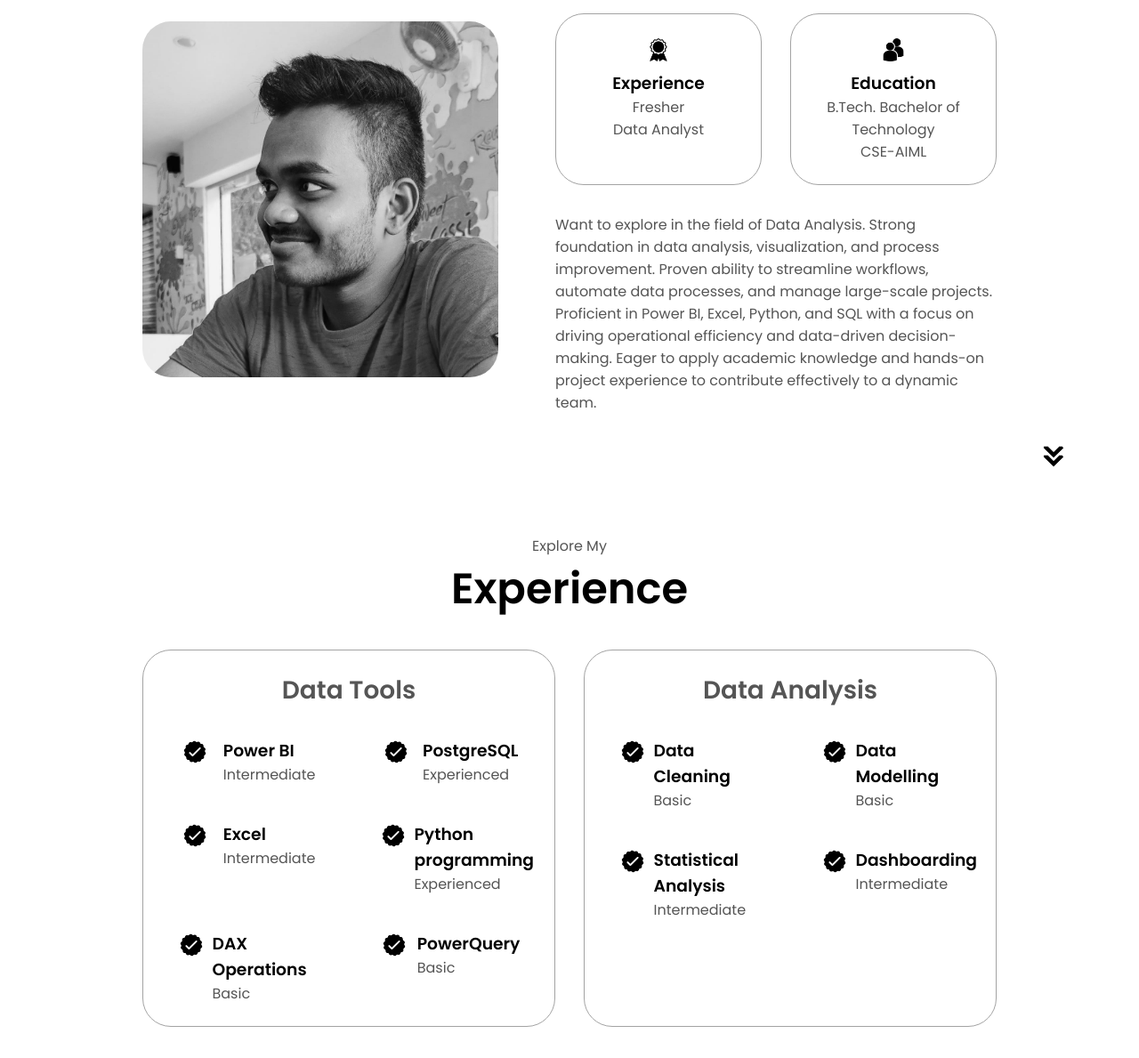
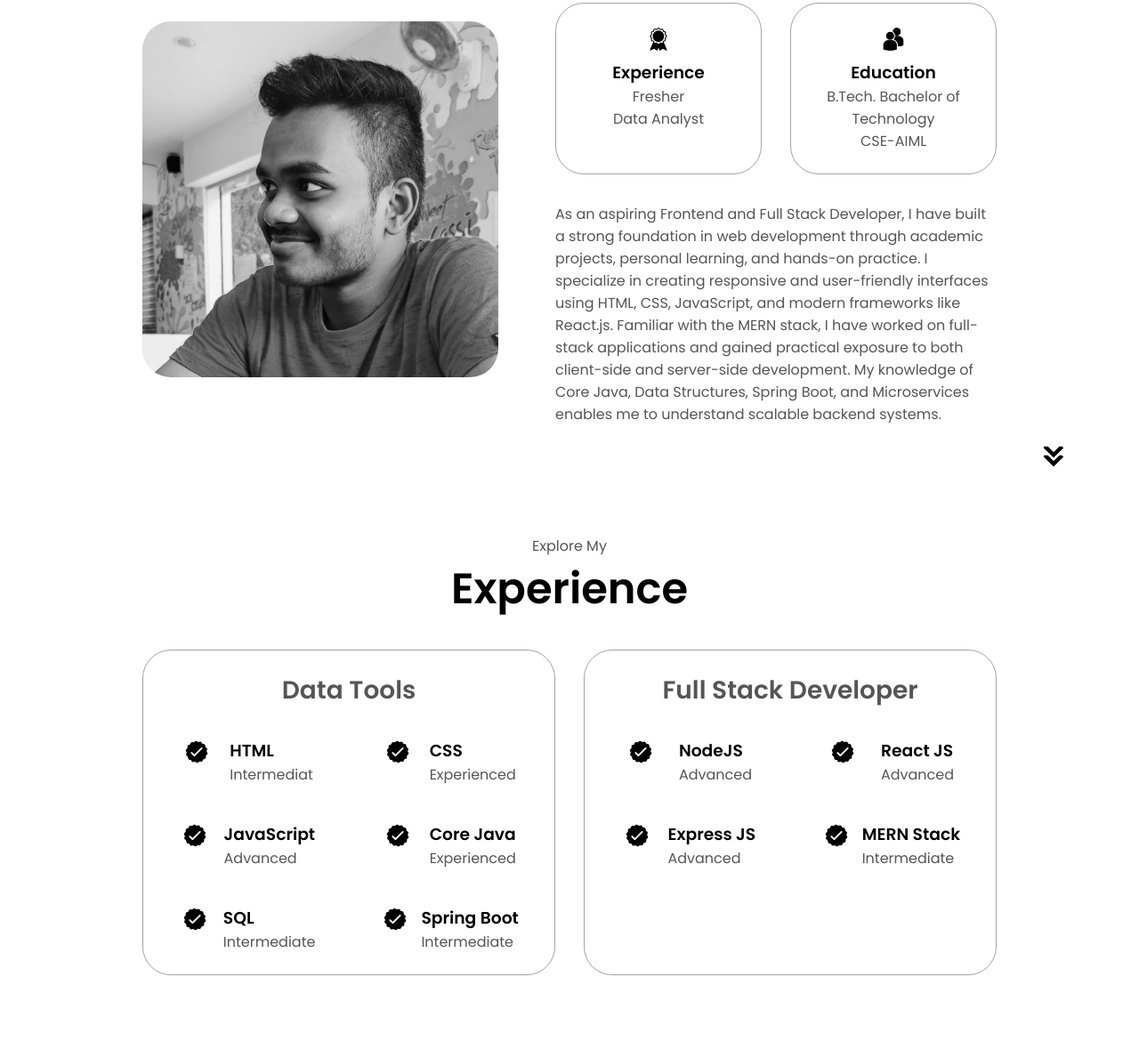
Before and after one commit to nithin2503/portfolio, a plain HTML site: page index.html in a window 1280 px wide. Shown: the part 1095-2284 px from the top of the page at 89% size. Drawn offline with Linux system fonts and the light colour scheme.

Commit message:
Update index.html

```diff
--- a/index.html
+++ b/index.html
@@ -43,7 +43,7 @@
       <div class="section__text">
         <p class="section__text__p1">Hello, I'm</p>
         <h1 class="title">Nithin Athukuri</h1>
-        <p class="section__text__p2">Data Analyst</p>
+        <p class="section__text__p2">Java Full Stack Developer</p>
         <div class="btn-container">
           <button
             class="btn btn-color-2"
@@ -105,10 +105,13 @@
           </div>
           <div class="text-container">
             <p>
-                Want to explore in the field of Data Analysis. Strong foundation in data analysis, visualization, and process improvement.
-                Proven ability to streamline workflows, automate data processes, and manage large-scale projects. Proficient in Power
-                BI, Excel, Python, and SQL with a focus on driving operational efficiency and data-driven decision-making. Eager to apply
-                academic knowledge and hands-on project experience to contribute effectively to a dynamic team.
+ As an aspiring Frontend and Full Stack Developer, I have built a strong foundation in web
+development through academic projects, personal learning, and hands-on practice. I specialize in
+creating responsive and user-friendly interfaces using HTML, CSS, JavaScript, and modern
+frameworks like React.js. Familiar with the MERN stack, I have worked on full-stack
+applications and gained practical exposure to both client-side and server-side development. My
+knowledge of Core Java, Data Structures, Spring Boot, and Microservices enables me to
+understand scalable backend systems.
             </p>
           </div>
         </div>
@@ -135,7 +138,51 @@
                   class="icon"
                 />
                 <div>
-                  <h3>Power BI</h3>
+                  <h3>HTML</h3>
+                  <p>Intermediat</p>
+                </div>
+              </article>
+              <article>
+                <img
+                  src="./assets/checkmark.png"
+                  alt="Experience icon"
+                  class="icon"
+                />
+                <div>
+                  <h3>CSS</h3>
+                  <p>Experienced</p>
+                </div>
+              </article>
+              <article>
+                <img
+                  src="./assets/checkmark.png"
+                  alt="Experience icon"
+                  class="icon"
+                />
+                <div>
+                  <h3>JavaScript</h3>
+                  <p>Advanced</p>
+                </div>
+              </article>
+              <article>
+                <img
+                  src="./assets/checkmark.png"
+                  alt="Experience icon"
+                  class="icon"
+                />
+                <div>
+                  <h3>Core Java</h3>
+                  <p>Experienced</p>
+                </div>
+              </article>
+              <article>
+                <img
+                  src="./assets/checkmark.png"
+                  alt="Experience icon"
+                  class="icon"
+                />
+                <div>
+                  <h3>SQL</h3>
                   <p>Intermediate</p>
                 </div>
               </article>
@@ -146,8 +193,24 @@
                   class="icon"
                 />
                 <div>
-                  <h3>PostgreSQL</h3>
-                  <p>Experienced</p>
+                  <h3>Spring Boot</h3>
+                  <p>Intermediate</p>
+                </div>
+              </article>
+            </div>
+          </div>
+          <div class="details-container">
+            <h2 class="experience-sub-title">Full Stack Developer</h2>
+            <div class="article-container">
+              <article>
+                <img
+                  src="./assets/checkmark.png"
+                  alt="Experience icon"
+                  class="icon"
+                />
+                <div>
+                  <h3>NodeJS</h3>
+                  <p>Advanced</p>
                 </div>
               </article>
               <article>
@@ -157,8 +220,8 @@
                   class="icon"
                 />
                 <div>
-                  <h3>Excel</h3>
-                  <p>Intermediate</p>
+                  <h3>React JS</h3>
+                  <p>Advanced</p>
                 </div>
               </article>
               <article>
@@ -168,8 +231,8 @@
                   class="icon"
                 />
                 <div>
-                  <h3>Python programming</h3>
-                  <p>Experienced</p>
+                  <h3>Express JS</h3>
+                  <p>Advanced</p>
                 </div>
               </article>
               <article>
@@ -179,67 +242,7 @@
                   class="icon"
                 />
                 <div>
-                  <h3>DAX Operations</h3>
-                  <p>Basic</p>
-                </div>
-              </article>
-              <article>
-                <img
-                  src="./assets/checkmark.png"
-                  alt="Experience icon"
-                  class="icon"
-                />
-                <div>
-                  <h3>PowerQuery</h3>
-                  <p>Basic</p>
-                </div>
-              </article>
-            </div>
-          </div>
-          <div class="details-container">
-            <h2 class="experience-sub-title">Data Analysis</h2>
-            <div class="article-container">
-              <article>
-                <img
-                  src="./assets/checkmark.png"
-                  alt="Experience icon"
-                  class="icon"
-                />
-                <div>
-                  <h3>Data Cleaning</h3>
-                  <p>Basic</p>
-                </div>
-              </article>
-              <article>
-                <img
-                  src="./assets/checkmark.png"
-                  alt="Experience icon"
-                  class="icon"
-                />
-                <div>
-                  <h3>Data Modelling</h3>
-                  <p>Basic</p>
-                </div>
-              </article>
-              <article>
-                <img
-                  src="./assets/checkmark.png"
-                  alt="Experience icon"
-                  class="icon"
-                />
-                <div>
-                  <h3>Statistical Analysis</h3>
-                  <p>Intermediate</p>
-                </div>
-              </article>
-              <article>
-                <img
-                  src="./assets/checkmark.png"
-                  alt="Experience icon"
-                  class="icon"
-                />
-                <div>
-                  <h3>Dashboarding</h3>
+                  <h3>MERN Stack</h3>
                   <p>Intermediate</p>
                 </div>
               </article>
```
